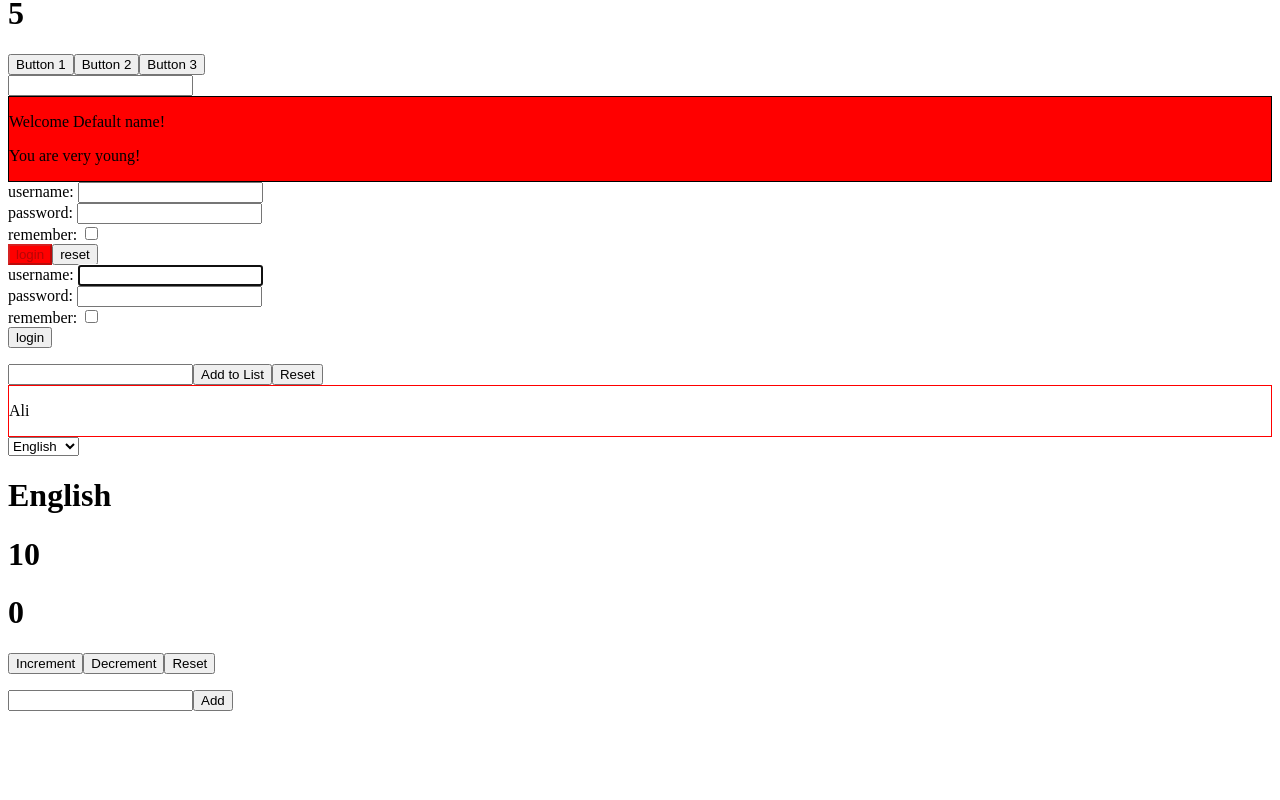
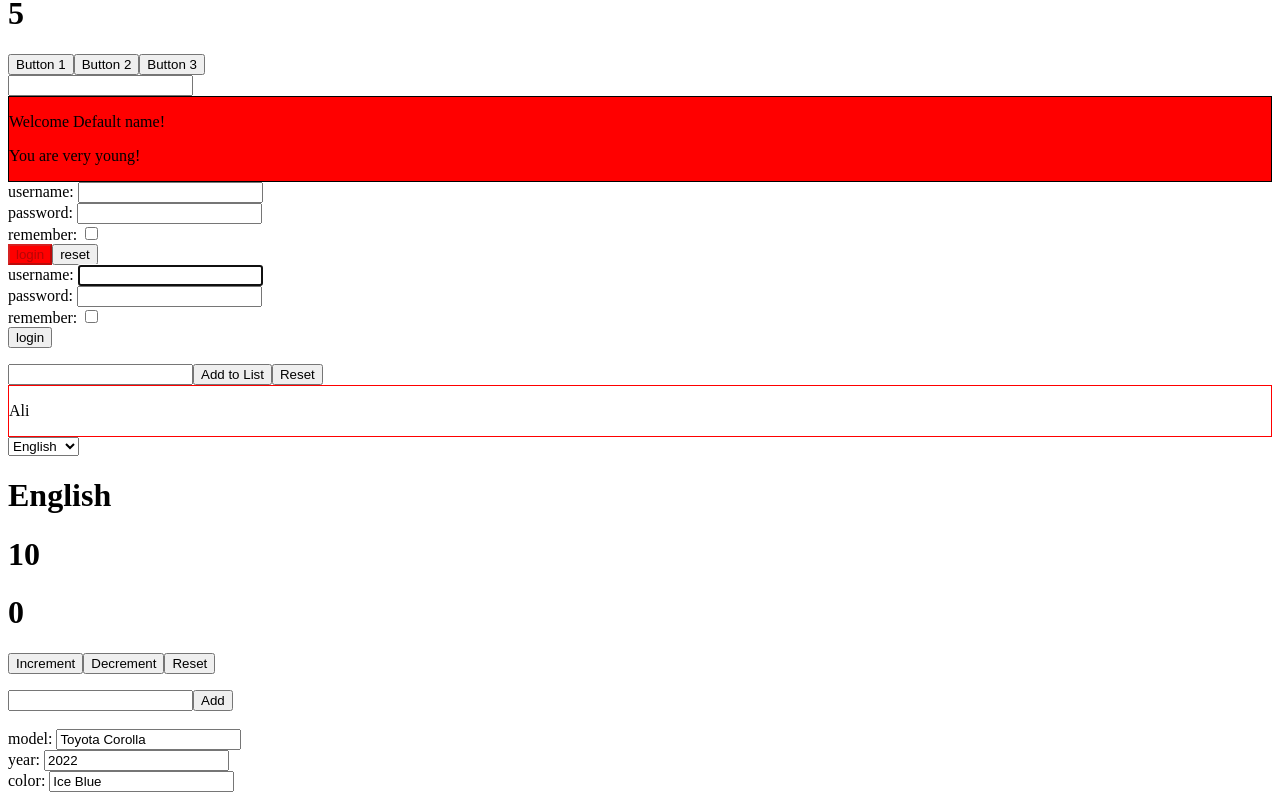
Before and after one commit to Aliberk17/react-exercises, a React (Create React App) app: page / in a window 1280 px wide. Shown: the part 226-1026 px from the top of the page. Before the commit the page ends 945 px from the top, so only its background shows below. Built offline with nearby package versions, Linux system fonts and the light colour scheme.

Commit message:
useRef - 02

```diff
--- a/src/App.js
+++ b/src/App.js
@@ -12,6 +12,7 @@ import Welcome from "./Welcome";
 import Sum from "./Sum";
 import ClickCounter from "./ClickCounter ";
 import GithubUserList from "./GithubUserList";
+import CarDetails from "./CarDetails";
 
 export default class App extends Component {
   onLogin = (info) => {};
@@ -49,6 +50,13 @@ export default class App extends Component {
         <Sum numbers={[1, 2, 3, 4]} />
         <ClickCounter onCounterChange={this.onCounterChange} />
         <GithubUserList />
+        <CarDetails
+          initialData={{
+            model: "Toyota Corolla",
+            year: 2022,
+            color: "Ice Blue",
+          }}
+        />
       </div>
     );
   }
--- /dev/null
+++ b/src/CarDetails.js
@@ -0,0 +1,31 @@
+import { useRef, useEffect } from "react";
+
+export default function CarDetails(props) {
+  const modelRef = useRef();
+  const yearRef = useRef();
+  const colorRef = useRef();
+
+  useEffect(() => {
+    resetInputs();
+  }, []);
+
+  const resetInputs = () => {
+    modelRef.current.value = props.initialData.model;
+    yearRef.current.value = props.initialData.year;
+    colorRef.current.value = props.initialData.color;
+  };
+
+  return (
+    <form>
+      <br />
+      <label>model: </label>
+      <input ref={modelRef} />
+      <br />
+      <label>year: </label>
+      <input ref={yearRef} />
+      <br />
+      <label>color: </label>
+      <input ref={colorRef} />
+    </form>
+  );
+}
```
